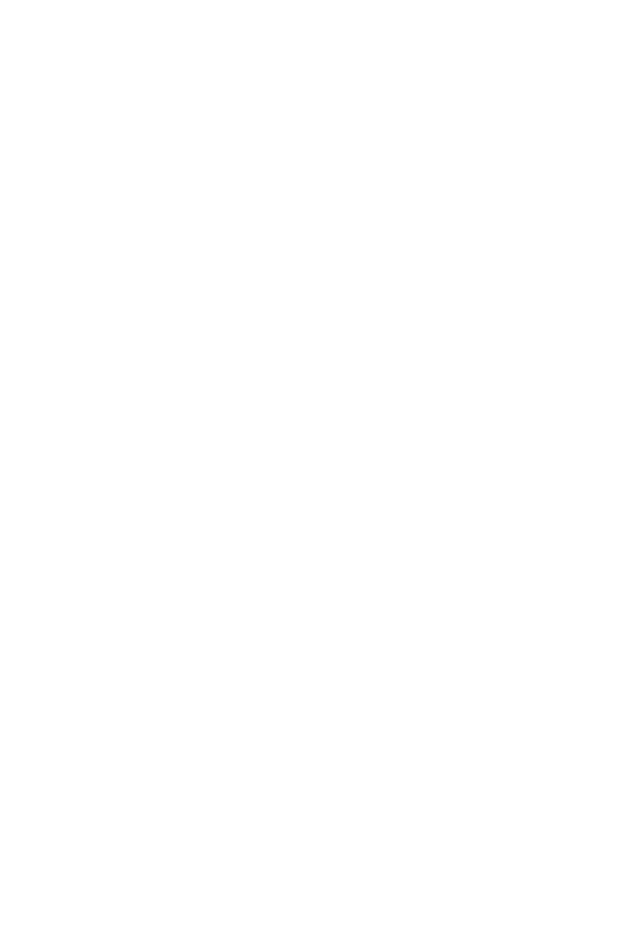
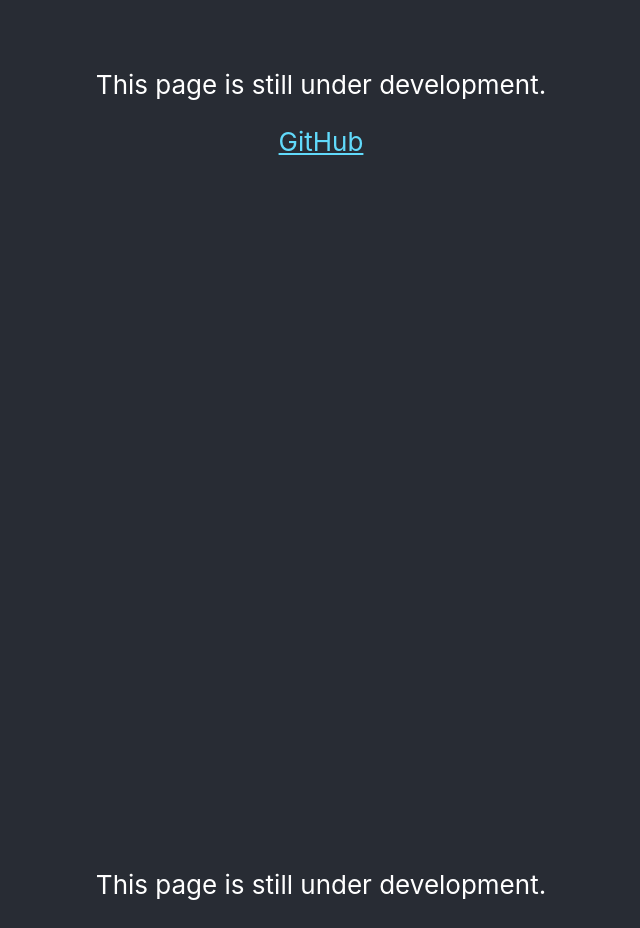
Before and after one commit to riggggo/holiday-finder-24, a React (Create React App) app in the folder client/: page /website2/ in a window 1280 px wide. Shown: the part 300-1228 px from the top of the page, without its empty margins (319-959 px from the left). Before the commit the page ends 800 px from the top, so only its background shows below. Built offline with nearby package versions, Linux system fonts and the light colour scheme.

Commit message:
fix homepage rout

```diff
--- a/client/package.json
+++ b/client/package.json
@@ -1,7 +1,7 @@
 {
   "name": "website_2.0",
   "version": "0.1.0",
-  "homepage": "/website2",
+  "homepage": ".",
   "private": true,
   "dependencies": {
     "@testing-library/jest-dom": "^5.16.5",
--- a/client/src/App.js
+++ b/client/src/App.js
@@ -1,4 +1,3 @@
-import logo from './logo.svg';
 import './App.css';
 
 function App() {
--- a/client/src/index.js
+++ b/client/src/index.js
@@ -3,13 +3,18 @@
 import "./index.css";
 import App from "./App";
 import reportWebVitals from "./reportWebVitals";
-import { BrowserRouter as Router, Route } from "react-router-dom";
+import { BrowserRouter, Route, Routes } from "react-router-dom";
 const root = ReactDOM.createRoot(document.getElementById("root"));
 root.render(
   <React.StrictMode>
-    <Router basename={'/website2'}>
-      <Route path="/" element={<App />} />
-    </Router>
+    <BrowserRouter basename="/website2">
+      <Routes>
+        <Route exact path="/" element={<App />} />
+      </Routes>
+      <Routes>
+        <Route path="/" element={<App />} />
+      </Routes>
+    </BrowserRouter>
   </React.StrictMode>
 );
 
```
Also changed, not shown: 1 other file (tests, documents, lock files or other folders).
